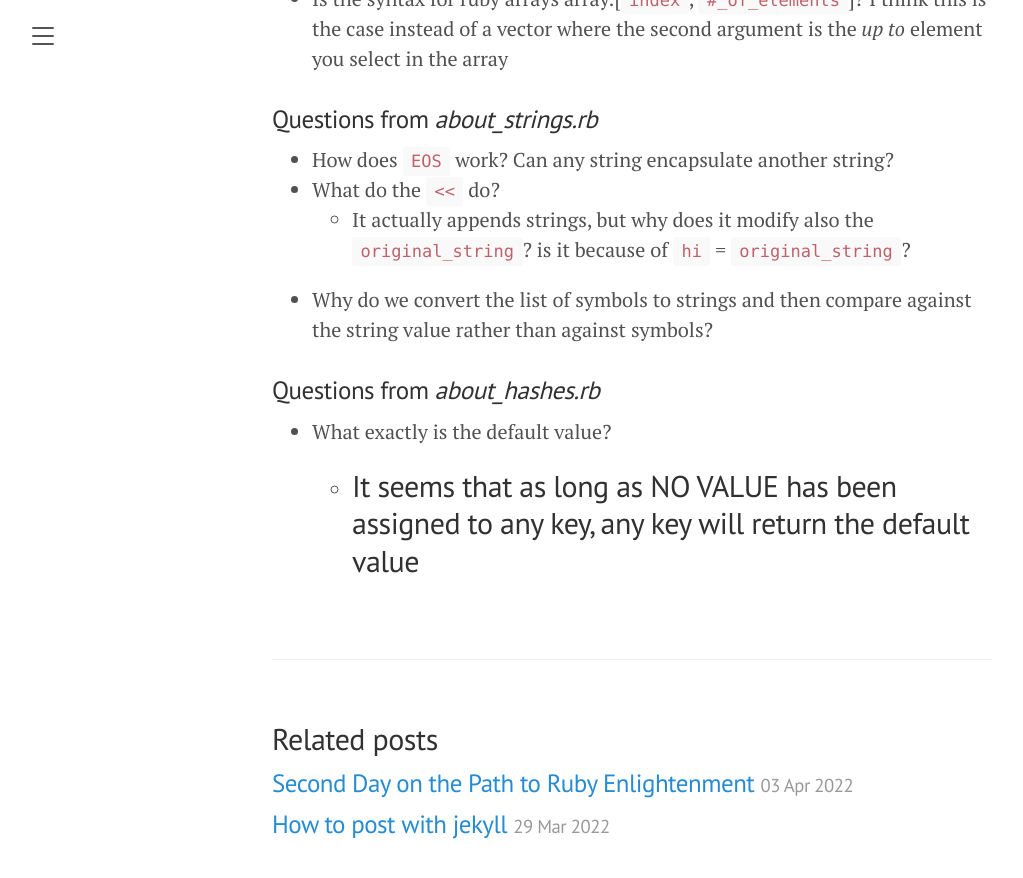
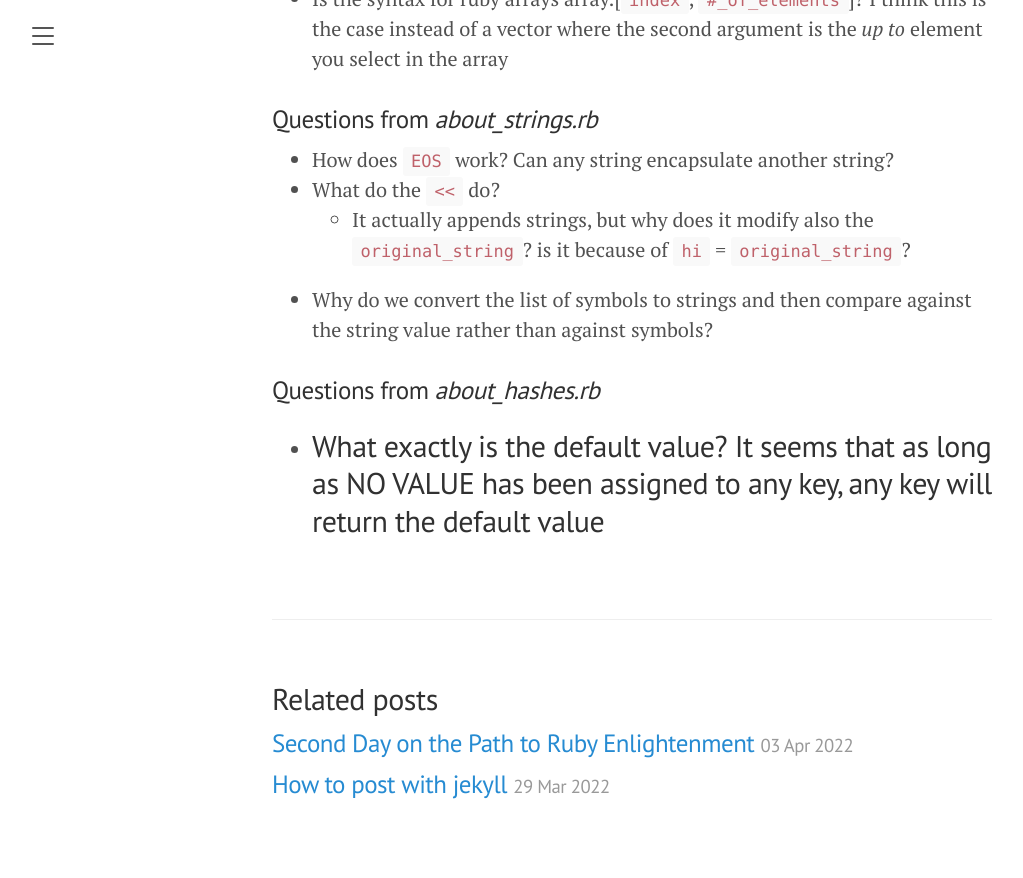
Before and after one commit to KevinDelaFuente/til, a Jekyll site: the page built from _posts/2022-04-02-PathToEnlightenment.md, in a window 1280 px wide and 900 px high, scrolled down 1344 px. Shown: the top 878 px of the window, without its empty margins (8-1031 px from the left). Built offline with Jekyll 4.4.1, drawn with Linux system fonts in a browser that asks for light colours.

```diff
--- a/_posts/2022-04-02-PathToEnlightenment.md
+++ b/_posts/2022-04-02-PathToEnlightenment.md
@@ -38,6 +38,5 @@ title:  "Starting on the Path"
 - Why do we convert the list of symbols to strings and then compare against the string value rather than against symbols?
 
 ### Questions from _about_hashes.rb_
-- What exactly is the default value?
-  - It seems that as long as NO VALUE has been assigned to any key, any key will return the default value
+- What exactly is the default value? It seems that as long as NO VALUE has been assigned to any key, any key will return the default value
 ---
```
